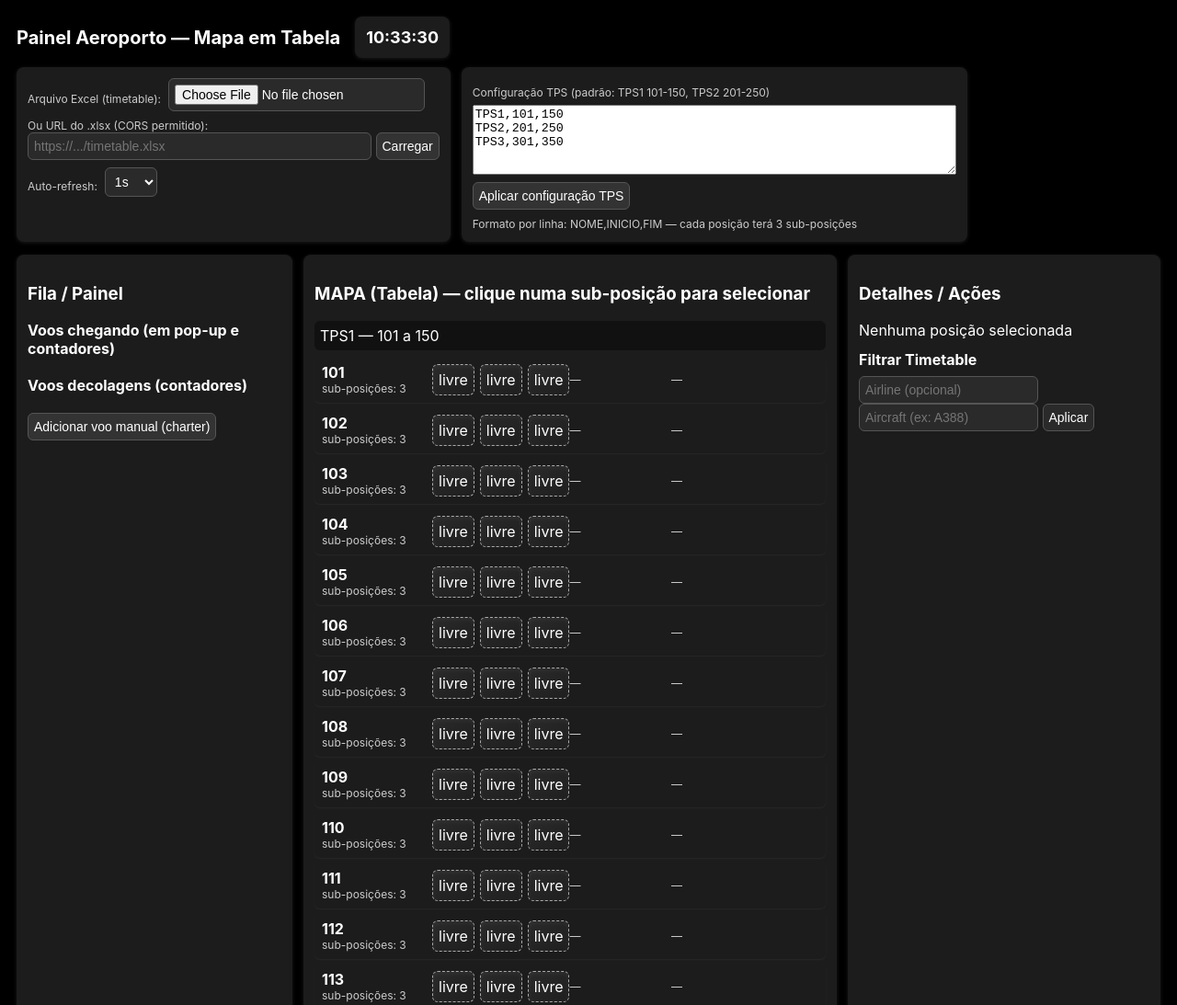
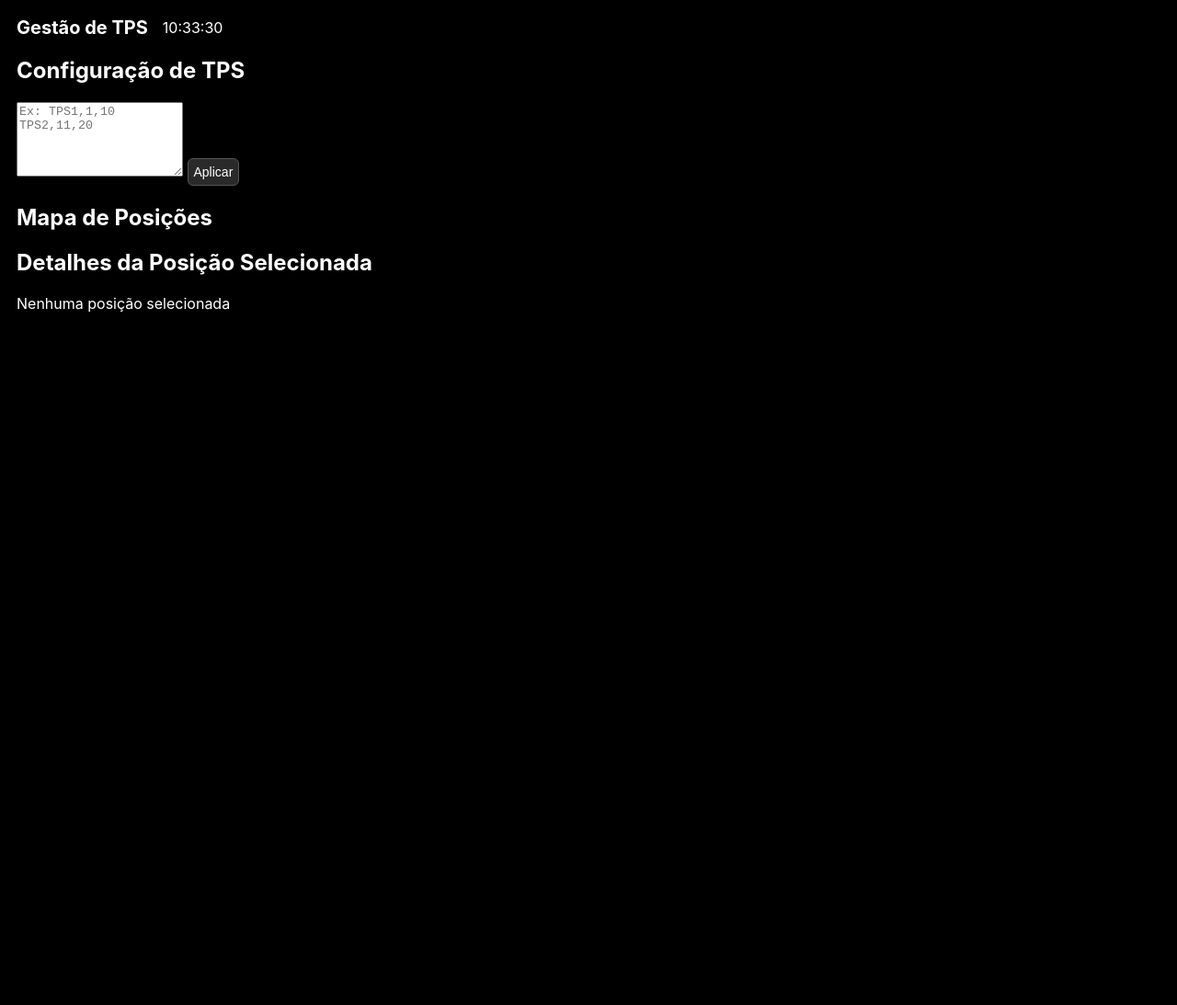
Before and after one commit to MrHaruiti/TPS, a plain HTML site: page index.html in a window 1280 px wide. Shown: the top 1093 px of the page at 92% size. After the commit the page ends 800 px from the top, so only its background shows below. Drawn offline with Linux system fonts and the light colour scheme.

Commit message:
Refactor index.html for improved structure and content

```diff
--- a/index.html
+++ b/index.html
@@ -1,137 +1,33 @@
-<!doctype html>
+<!DOCTYPE html>
 <html lang="pt-BR">
 <head>
-  <meta charset="utf-8" />
-  <meta name="viewport" content="width=device-width,initial-scale=1" />
-  <title>Painel Aeroporto — Mapa de Posições (Tabela)</title>
-  <link rel="stylesheet" href="style.css" />
+    <meta charset="UTF-8">
+    <meta name="viewport" content="width=device-width, initial-scale=1.0">
+    <title>Gestão de TPS</title>
+    <link rel="stylesheet" href="style.css">
 </head>
 <body>
-  <header>
-    <h1>Painel Aeroporto — Mapa em Tabela</h1>
-    <div class="clock card" id="clock">--:--:--</div>
-  </header>
+    <header>
+        <h1>Gestão de TPS</h1>
+        <div id="clock">--:--:--</div>
+    </header>
 
-  <div class="controls">
-    <div class="card">
-      <div style="display:flex;gap:8px;align-items:center">
-        <label class="small">Arquivo Excel (timetable):</label>
-        <input id="fileInput" type="file" accept=".xls,.xlsx" />
-      </div>
-      <div style="margin-top:8px;">
-        <label class="small">Ou URL do .xlsx (CORS permitido):</label>
-        <input id="urlInput" placeholder="https://.../timetable.xlsx" style="width:360px" />
-        <button id="loadUrlBtn" class="btn">Carregar</button>
-      </div>
-      <div style="margin-top:8px;display:flex;gap:8px;align-items:center">
-        <label class="small">Auto-refresh:</label>
-        <select id="refreshInterval">
-          <option value="1">1s</option>
-          <option value="5">5s</option>
-          <option value="30">30s</option>
-          <option value="60">60s</option>
-        </select>
-      </div>
-    </div>
+    <section id="config">
+        <h2>Configuração de TPS</h2>
+        <textarea id="tpsConfig" rows="5" placeholder="Ex: TPS1,1,10&#10;TPS2,11,20"></textarea>
+        <button id="applyTps">Aplicar</button>
+    </section>
 
-    <div class="card">
-      <label class="small">Configuração TPS (padrão: TPS1 101-150, TPS2 201-250)</label>
-      <div style="display:flex;gap:8px;margin-top:6px;align-items:center">
-        <textarea id="tpsConfig" style="width:520px;height:70px;font-family:monospace">
-TPS1,101,150
-TPS2,201,250
-TPS3,301,350
-        </textarea>
-      </div>
-      <div style="margin-top:8px">
-        <button id="applyTps" class="btn">Aplicar configuração TPS</button>
-      </div>
-      <div class="small" style="margin-top:8px">
-        Formato por linha: NOME,INICIO,FIM — cada posição terá 3 sub-posições
-      </div>
-    </div>
-  </div>
+    <section id="map">
+        <h2>Mapa de Posições</h2>
+        <div id="mapArea"></div>
+    </section>
 
-  <div class="layout">
-    <div class="left card">
-      <h3>Fila / Painel</h3>
-      <div style="margin-top:8px">
-        <strong>Voos chegando (em pop-up e contadores)</strong>
-        <div id="incoming" class="incoming-list" style="margin-top:8px"></div>
-      </div>
-      <div style="margin-top:12px">
-        <strong>Voos decolagens (contadores)</strong>
-        <div id="departures" class="departure-list" style="margin-top:8px"></div>
-      </div>
-      <div style="margin-top:12px">
-        <button id="openManualAdd" class="btn">Adicionar voo manual (charter)</button>
-      </div>
-    </div>
+    <section id="details">
+        <h2>Detalhes da Posição Selecionada</h2>
+        <div id="selectedDetails">Nenhuma posição selecionada</div>
+    </section>
 
-    <div class="center card">
-      <h3>MAPA (Tabela) — clique numa sub-posição para selecionar</h3>
-      <div id="mapArea"></div>
-    </div>
-
-    <div class="right card">
-      <h3>Detalhes / Ações</h3>
-      <div id="selectedDetails">Nenhuma posição selecionada</div>
-      <div style="margin-top:12px">
-        <strong>Filtrar Timetable</strong>
-        <div style="margin-top:8px">
-          <input id="filterAirline" placeholder="Airline (opcional)" />
-          <input id="filterAircraft" placeholder="Aircraft (ex: A388)" />
-          <button id="applyFilter">Aplicar</button>
-        </div>
-      </div>
-    </div>
-  </div>
-
-  <!-- Modal Chegada -->
-  <div class="modal" id="modal">
-    <div class="box">
-      <h3 id="modalTitle">Chegou um voo</h3>
-      <div id="modalInfo"></div>
-      <label>Matricula (registro) temporária</label>
-      <input id="modalReg" placeholder="Ex: A6-EOF" />
-      <label>Posição (numero) — ex: 101</label>
-      <input id="modalPos" placeholder="101" />
-      <div style="margin-top:12px;display:flex;justify-content:flex-end;gap:8px">
-        <button id="modalCancel" class="btn">Cancelar</button>
-        <button id="modalOk" class="btn">OK</button>
-      </div>
-    </div>
-  </div>
-
-  <!-- Modal Manual Add -->
-  <div class="modal" id="manualModal">
-    <div class="box">
-      <h3>Adicionar Voo Manual</h3>
-      <label>Airline</label>
-      <input id="mAirline" />
-      <label>Flight/ID</label>
-      <input id="mFlight" />
-      <label>Origem / Destino</label>
-      <input id="mRoute" />
-      <label>Horário (HH:MM)</label>
-      <input id="mTime" />
-      <label>Tipo (Pouso/Decolagem)</label>
-      <select id="mType"><option>POUSO</option><option>DECOLAGEM</option></select>
-      <label>Aircraft (ex: A388)</label>
-      <input id="mAircraft" />
-      <div style="margin-top:12px;display:flex;justify-content:flex-end;gap:8px">
-        <button id="manualCancel" class="btn">Cancelar</button>
-        <button id="manualAdd">Adicionar</button>
-      </div>
-    </div>
-  </div>
-
-  <footer>
-    Arquivo Excel carregado: <span id="fileName">nenhum</span>. O sistema verifica o timetable e gera pop-ups no horário exato (comparação HH:MM:ss).
-  </footer>
-
-  <!-- Dependência XLSX para leitura de Excel -->
-  <script src="https://cdn.jsdelivr.net/npm/xlsx@0.18.5/dist/xlsx.full.min.js"></script>
-  <script src="script.js"></script>
+    <script src="script.js"></script>
 </body>
 </html>
```
